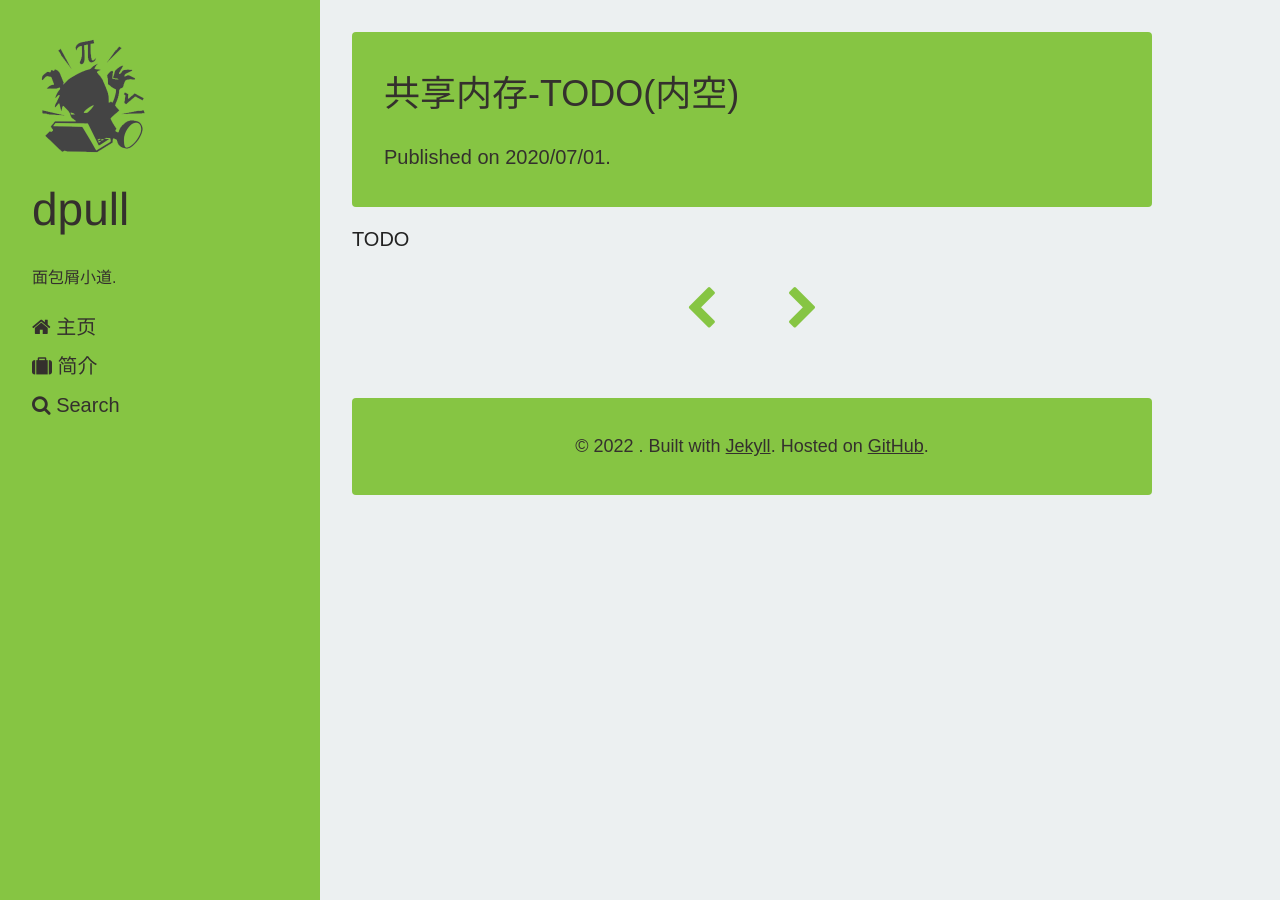
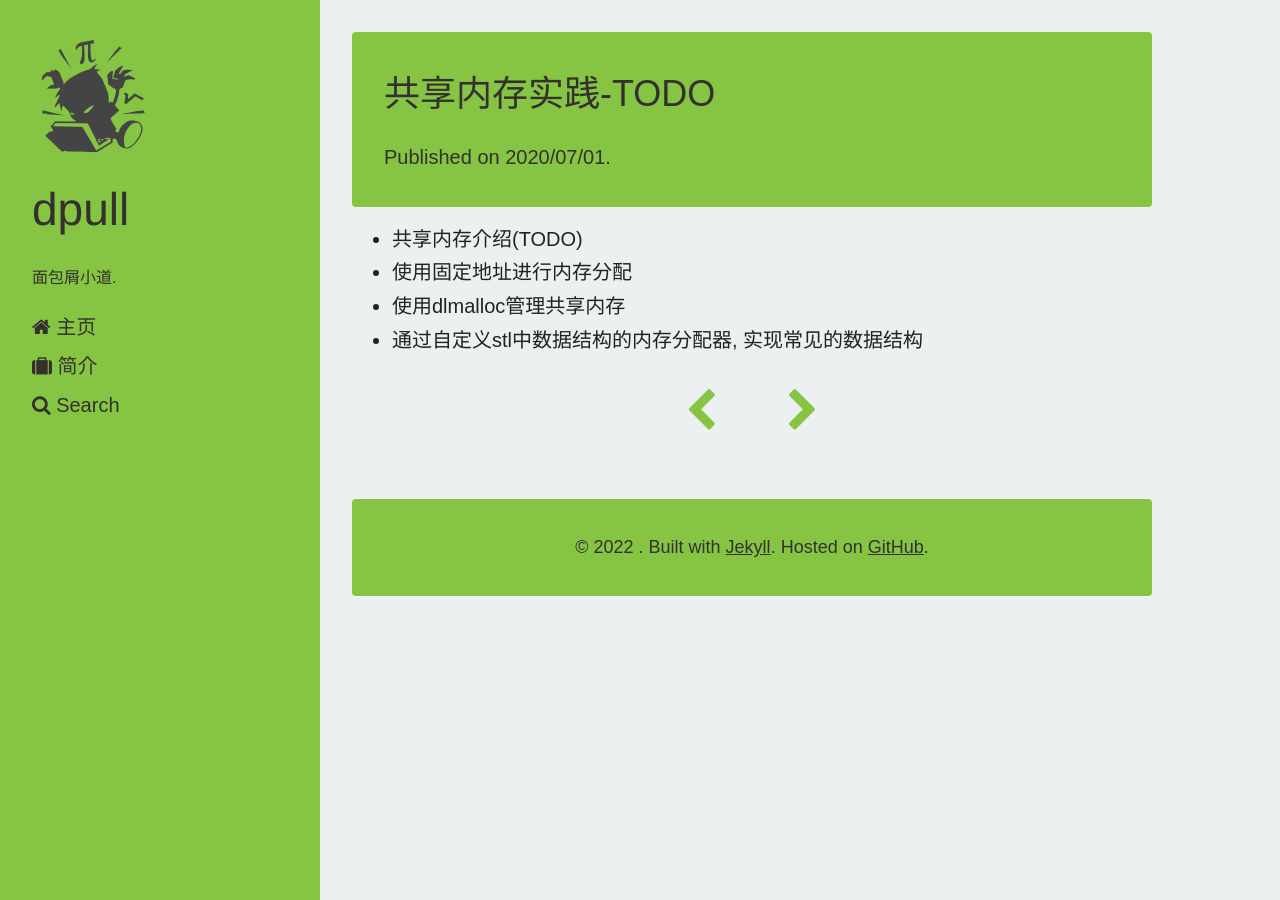
Before and after one commit to dpull/dpull.github.io, a Jekyll site: the page built from _posts/2020-07-01-shm.md, in a window 1280 px wide. Built offline with Jekyll 4.4.1, drawn with Linux system fonts in a browser that asks for light colours.

Commit message:
add TODO

```diff
--- a/_posts/2020-07-01-shm.md
+++ b/_posts/2020-07-01-shm.md
@@ -1,8 +1,11 @@
 ---
 layout: post
-title: 共享内存-TODO(内空)
+title: 共享内存实践-TODO
 categories: [general]
 tags: []
 ---
 
-TODO
+* 共享内存介绍(TODO)
+* 使用固定地址进行内存分配
+* 使用dlmalloc管理共享内存
+* 通过自定义stl中数据结构的内存分配器, 实现常见的数据结构
```
Also changed, not shown: _posts/2020-10-01-k8s.md (+4 -2 lines).
